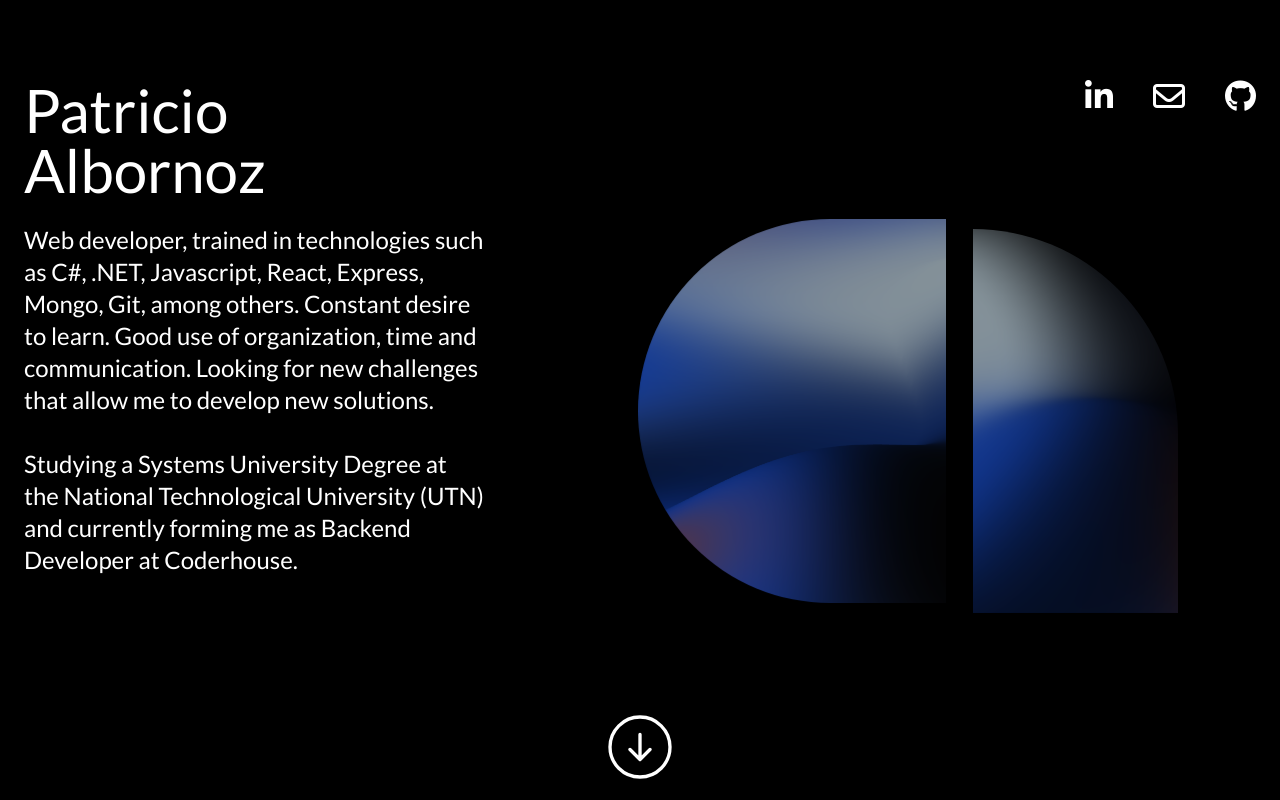
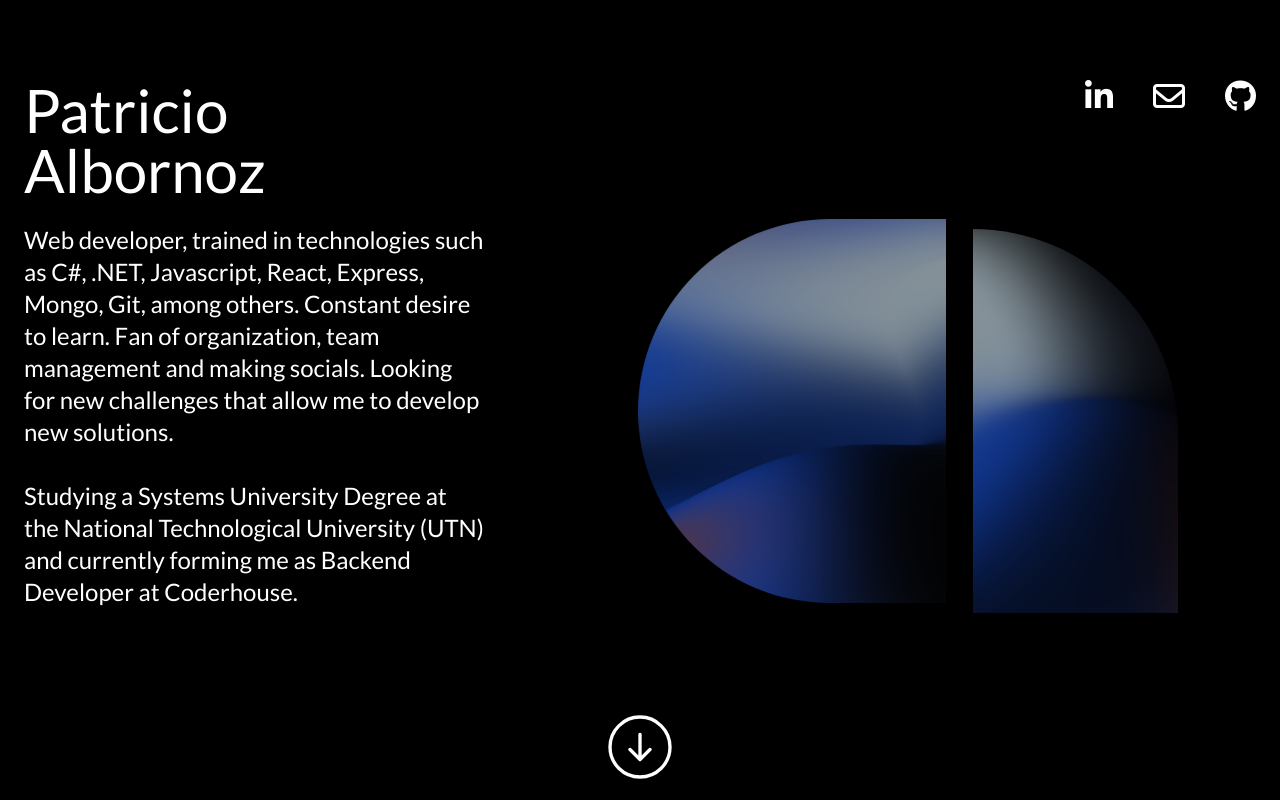
Before and after one commit to pato-1441/portfolioPatricio, a React (Vite) app: page / in a window 1280 px wide. Shown: the top 800 px of the page. Built offline with nearby package versions, Linux system fonts and the light colour scheme.

Commit message:
text changed

```diff
--- a/src/components/MainText/MainText.jsx
+++ b/src/components/MainText/MainText.jsx
@@ -22,8 +22,7 @@ const MainText = () => {
         <div className="sm:w-3/4 col-span-2 sm:col-span-1 sm:h-96">
           <p>
             Web developer, trained in technologies such as C#, .NET, Javascript, React,
-            Express, Mongo, Git, among others. Constant desire to learn. Good
-            use of organization, time and communication. Looking for new
+            Express, Mongo, Git, among others. Constant desire to learn. Fan of organization, team management and making socials. Looking for new
             challenges that allow me to develop new solutions.
           </p>
           <br />
```
